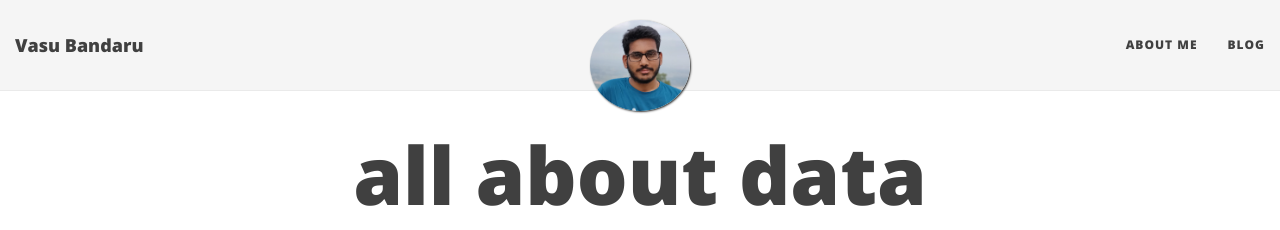
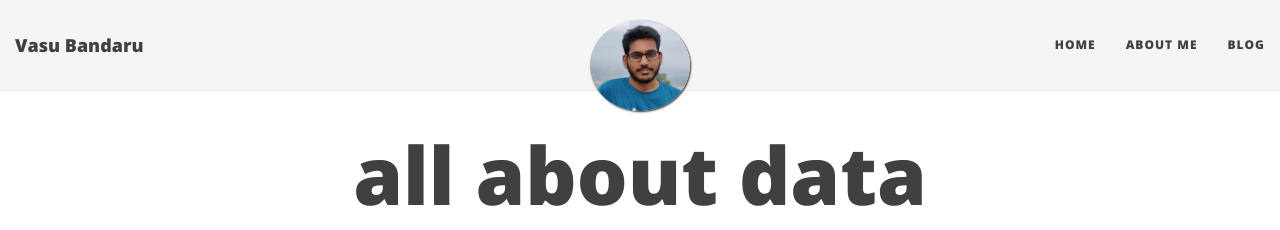
Before and after one commit to vasubandaru/vasubandaru.github.io, a Jekyll site: the page built from index.html, in a window 1280 px wide. Shown: the top 230 px of the page. Built offline with Jekyll 4.4.1, drawn with Linux system fonts in a browser that asks for light colours; nearby versions of some CDN libraries; the list of posts is cut into pages by our own code.

Commit message:
add home tab

```diff
--- a/_config.yml
+++ b/_config.yml
@@ -23,6 +23,7 @@ description: A virtual proof that name is awesome!
 
 # List of links in the navigation bar
 navbar-links:
+  Home : "index"
   About Me: "aboutme"
   Blog: "blog"
     #- Beautiful Jekyll: "http://deanattali.com/beautiful-jekyll/"
```
